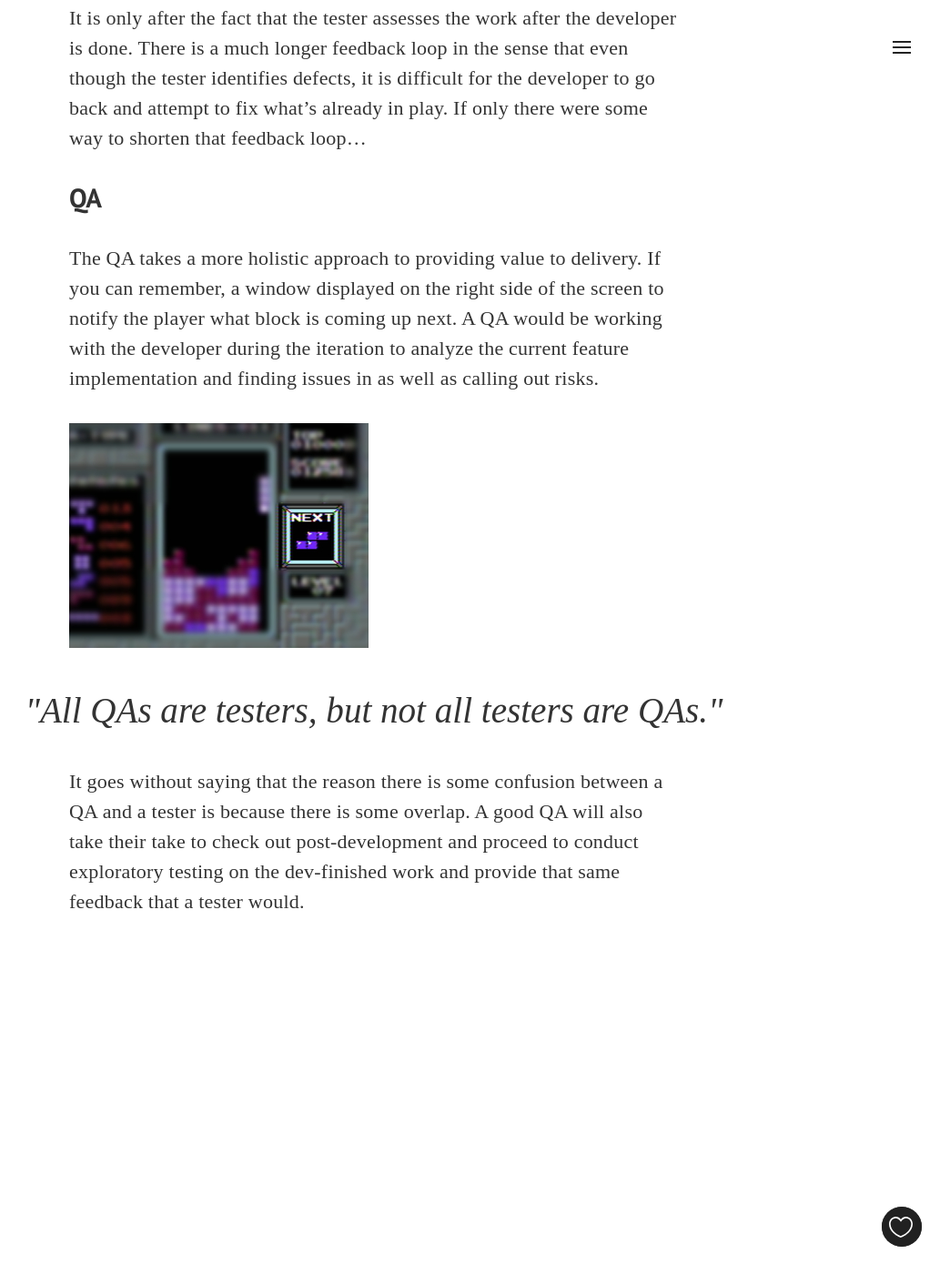
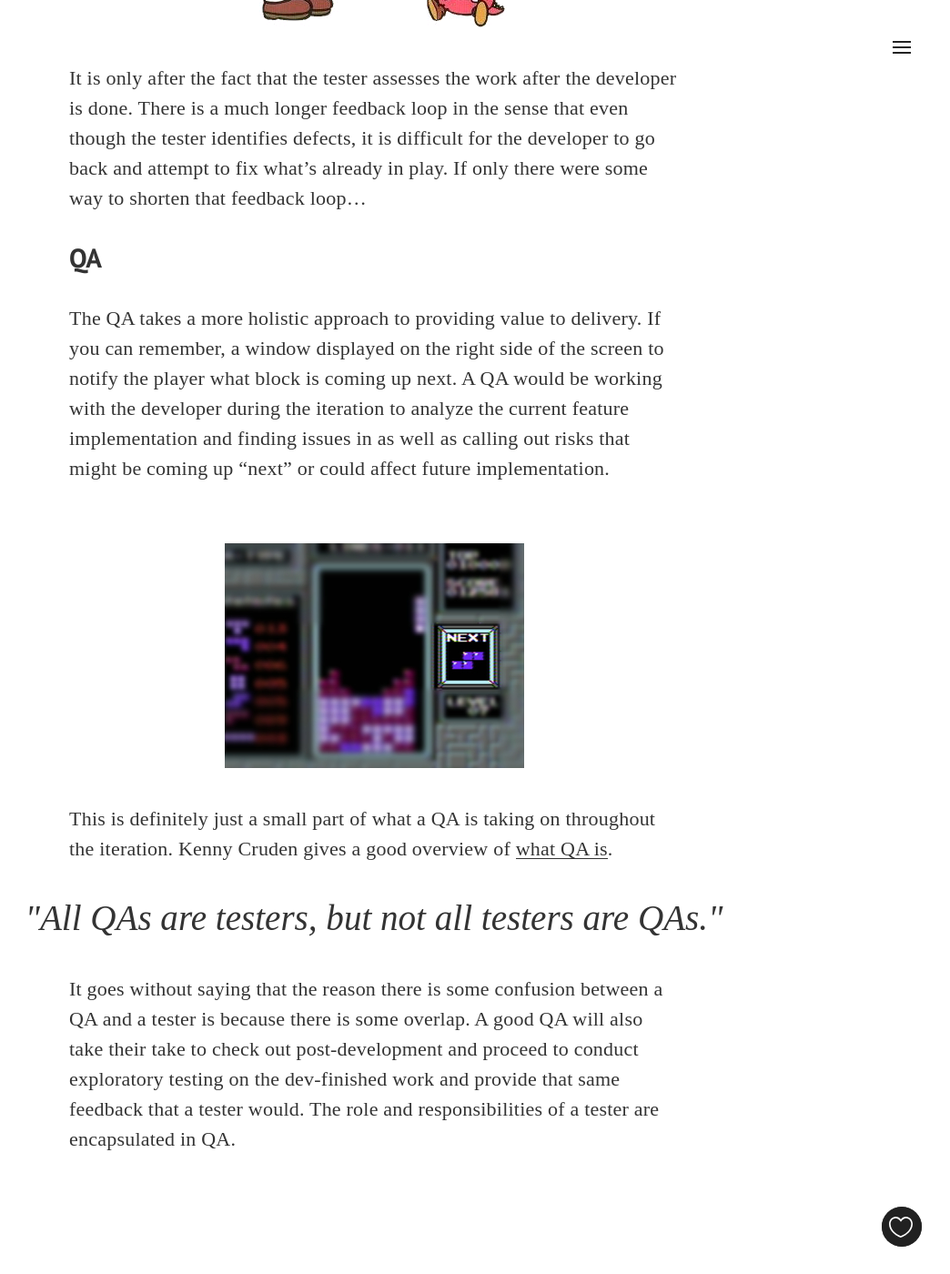
Before and after one commit to theqafieldguide/theqafieldguide.github.io, a Jekyll site: the page built from _posts/2017-03-14-tester-vs-qa-tetris.markdown, in a window 1280 px wide and 1400 px high, scrolled down 1549 px. Shown: the whole window at 91% size, without its empty margins (229-1273 px from the left). Built offline with Jekyll 4.4.1, drawn with Linux system fonts in a browser that asks for light colours; nearby versions of some CDN libraries; some web fonts are replaced; some of the changed text lies outside the part shown.

Commit message:
Update to tester vs QA post

```diff
--- a/_posts/2017-03-14-tester-vs-qa-tetris.markdown
+++ b/_posts/2017-03-14-tester-vs-qa-tetris.markdown
@@ -1,10 +1,10 @@
 ---
 layout: post
-title:  "Tester vs. QA: Tetris"
-date:   2017-01-01 01:00:00
+title:  "Tester vs QA: Tetris"
+date:   2017-03-14 01:00:00
 last_modified_at:  2017-01-25 01:00:00
 excerpt: "Comparing the typical waterfall tester to the agile QA in a battle of the blocks"
-categories: role
+categories: tester
 tags:  tester
 image:
   feature: tetris.jpg
@@ -23,7 +23,7 @@ If you can imagine yourself traveling back to playing the classic retro tetris a
 
 Let’s say within the time a developer is dropping blocks and time runs out and the round is over. It is my interpretation to think of a tester as someone who takes a look and critiques the laid blocks to ensure they are meeting all the business requirements as well as searching for bugs.
 
-<center>
+<br><center>
 <img src="{{site.baseurl_posts_img}}drmario.png"/>
 </center>
 
@@ -31,12 +31,14 @@ It is only after the fact that the tester assesses the work after the developer
 
 #### QA
 
-The QA takes a more holistic approach to providing value to delivery. If you can remember, a window displayed on the right side of the screen to notify the player what block is coming up next. A QA would be working with the developer during the iteration to analyze the current feature implementation and finding issues in  as well as calling out risks.
+The QA takes a more holistic approach to providing value to delivery. If you can remember, a window displayed on the right side of the screen to notify the player what block is coming up next. A QA would be working with the developer during the iteration to analyze the current feature implementation and finding issues in  as well as calling out risks that might be coming up "next" or could affect future implementation.
 
+<br><center>
 <img src="{{site.baseurl_posts_img}}tetris_upNext.jpg"/>
+</center>
 
-
+This is definitely just a small part of what a QA is taking on throughout the iteration. Kenny Cruden gives a good overview of <a href="https://www.thoughtworks.com/insights/blog/qa-role-what-it-really">what QA is</a>.
 
 <blockquote class="largeQuote">"All QAs are testers, but not all testers are QAs."</blockquote>
 
-It goes without saying that the reason there is some confusion between a QA and a tester is because there is some overlap. A good QA will also take their take to check out post-development and proceed to conduct exploratory testing on the dev-finished work and provide that same feedback that a tester would.
+It goes without saying that the reason there is some confusion between a QA and a tester is because there is some overlap. A good QA will also take their take to check out post-development and proceed to conduct exploratory testing on the dev-finished work and provide that same feedback that a tester would. The role and responsibilities of a tester are encapsulated in QA.
--- a/_posts/2017-01-25-qa-in-a-greenfield-project.markdown
+++ b/_posts/2017-03-15-qa-in-a-greenfield-project.markdown
@@ -1,7 +1,7 @@
 ---
 layout: post
 title:  "QA in a Greenfield Project"
-date:   2017-01-25 01:00:00
+date:   2017-03-15 01:00:00
 last_modified_at:  2017-01-25 01:00:00
 excerpt: "The role of QA in a brand new project space has endless possibilities...and nothing to test..."
 categories: projects
```
